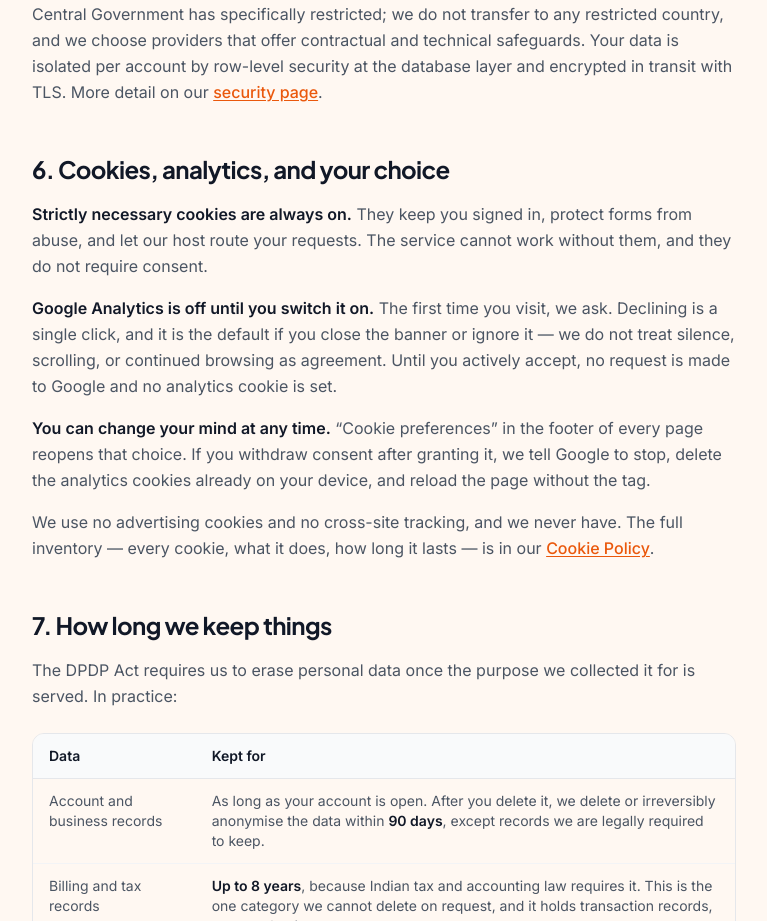
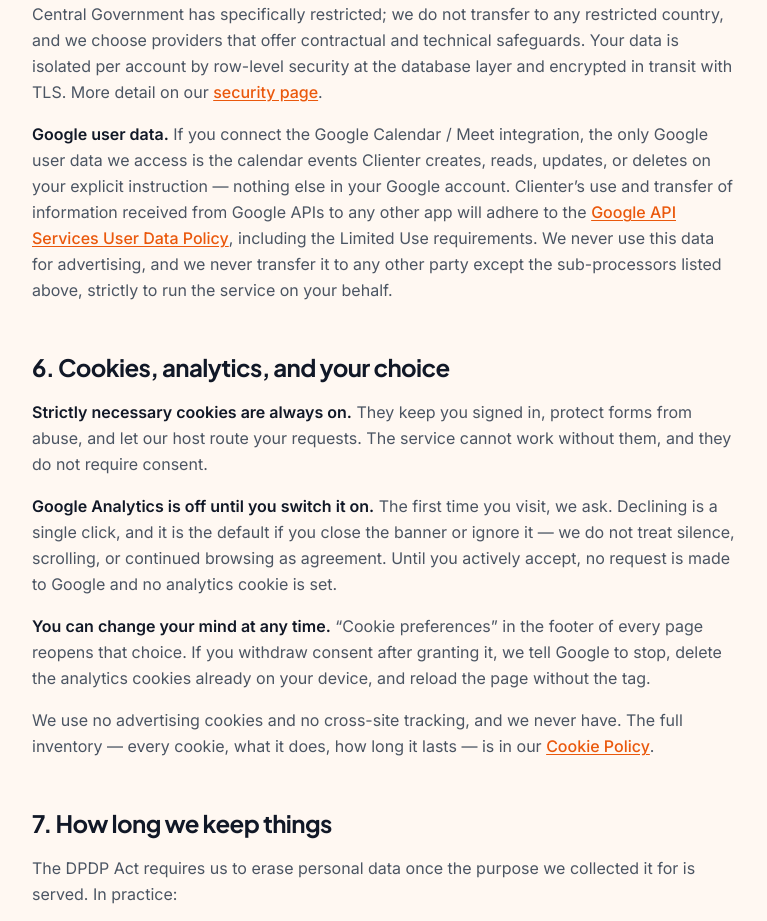
Before and after one commit to DeveloperRajesh25/clienter-landing, a Next.js app: page /privacy in a window 1280 px wide. Shown: the part 4309-5230 px from the top of the page, without its empty margins (256-1023 px from the left). Built offline with nearby package versions, Linux system fonts and the light colour scheme.

Commit message:
google calender branding related privacy

```diff
--- a/src/app/privacy/page.tsx
+++ b/src/app/privacy/page.tsx
@@ -261,6 +261,22 @@ export default function PrivacyPage() {
         layer and encrypted in transit with TLS. More detail on our{' '}
         <Link href="/security">security page</Link>.
       </p>
+      <p>
+        <strong>Google user data.</strong> If you connect the Google Calendar / Meet integration, the
+        only Google user data we access is the calendar events {SITE_NAME} creates, reads, updates, or
+        deletes on your explicit instruction — nothing else in your Google account. {SITE_NAME}&rsquo;s
+        use and transfer of information received from Google APIs to any other app will adhere to the{' '}
+        <a
+          href="https://developers.google.com/terms/api-services-user-data-policy"
+          target="_blank"
+          rel="noopener noreferrer"
+        >
+          Google API Services User Data Policy
+        </a>
+        , including the Limited Use requirements. We never use this data for advertising, and we never
+        transfer it to any other party except the sub-processors listed above, strictly to run the
+        service on your behalf.
+      </p>
 
       <h2>6. Cookies, analytics, and your choice</h2>
       <p>
```
